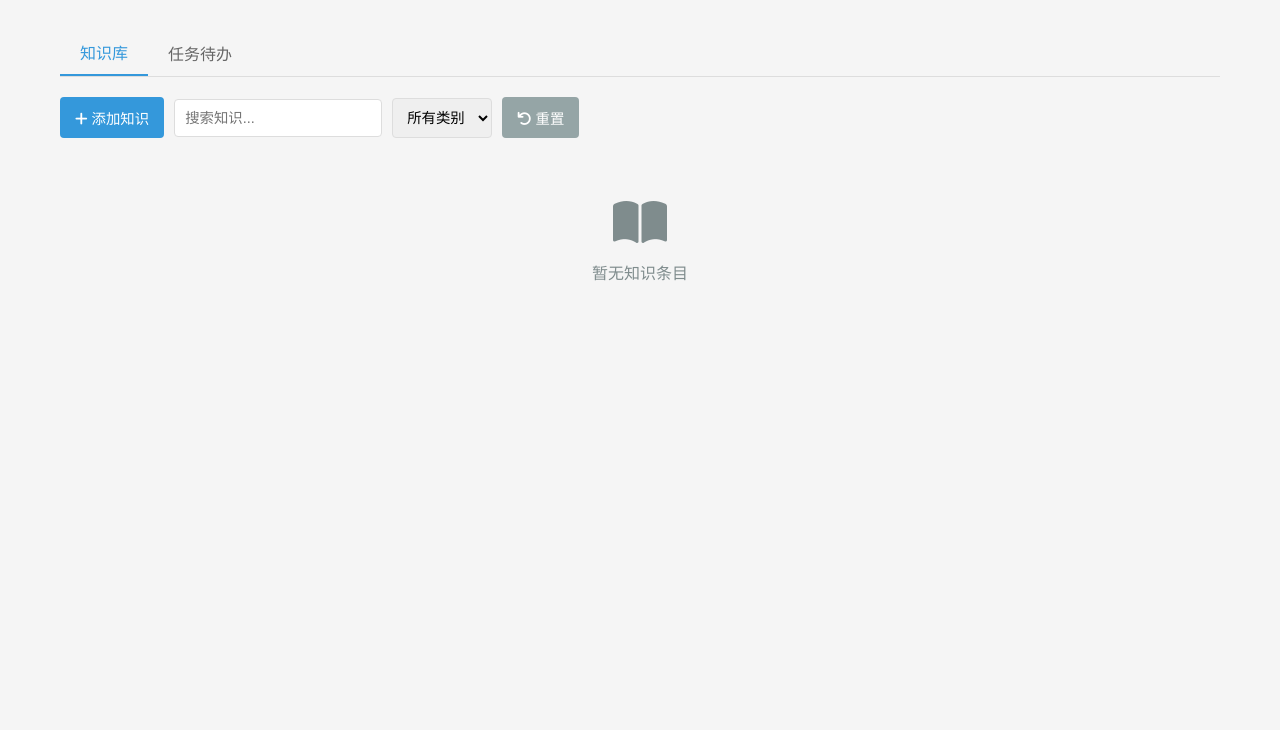
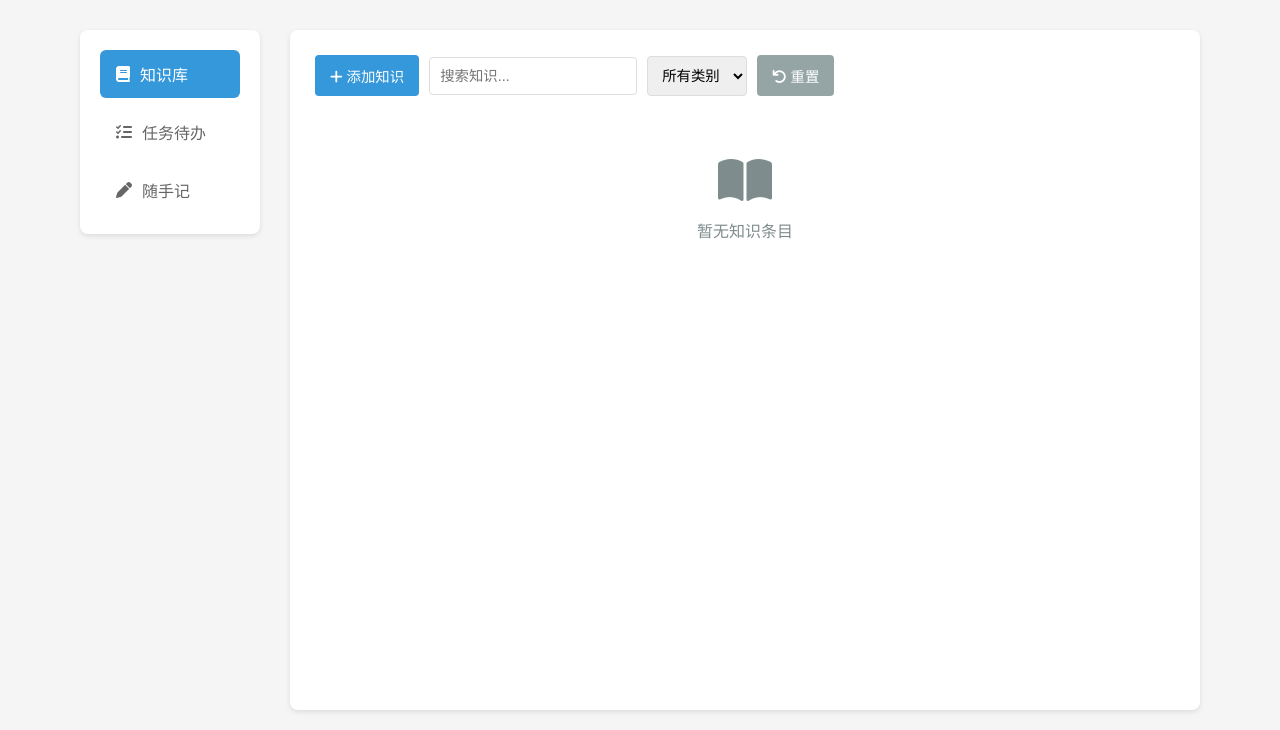
Before and after one commit to liudoudou86/knowledge-tools, a Flask app: page / in a window 1280 px wide. Shown: the part 84-814 px from the top of the page. Before the commit the page ends 365 px from the top, so only its background shows below. Run offline with Flask 2, Linux system fonts and the light colour scheme; data that the repository does not hold is empty.

Commit message:
feat：增加随手记功能

```diff
--- a/app.py
+++ b/app.py
@@ -74,12 +74,12 @@ def init_db():
                 update_time DATETIME DEFAULT CURRENT_TIMESTAMP
             )
         """)
-        conn.commit()
     return new_db
 
 
 def init_db_async():
     """异步初始化数据库"""
+
     def _init():
         result = init_db()
         print("Created new database" if result else "Using existing database")
@@ -88,8 +88,12 @@ def init_db_async():
             with get_db_connection() as conn:
                 cursor = conn.cursor()
                 # 预检查表是否存在，加速后续查询
-                cursor.execute("SELECT name FROM sqlite_master WHERE type='table' AND name='knowledge'")
-                cursor.execute("SELECT name FROM sqlite_master WHERE type='table' AND name='tasks'")
+                cursor.execute(
+                    "SELECT name FROM sqlite_master WHERE type='table' AND name='knowledge'"
+                )
+                cursor.execute(
+                    "SELECT name FROM sqlite_master WHERE type='table' AND name='tasks'"
+                )
         except Exception as e:
             print(f"数据库预加载失败: {e}")
 
@@ -106,7 +110,13 @@ def health_check():
         # 简单检查数据库连接
         with get_db_connection() as conn:
             conn.execute("SELECT 1")
-        return jsonify({"status": "healthy", "message": "服务运行正常", "timestamp": datetime.datetime.now().isoformat()})
+        return jsonify(
+            {
+                "status": "healthy",
+                "message": "服务运行正常",
+                "timestamp": datetime.datetime.now().isoformat(),
+            }
+        )
     except Exception as e:
         return jsonify({"status": "unhealthy", "message": str(e)}), 503
 
--- a/static/css/style.css
+++ b/static/css/style.css
@@ -27,6 +27,71 @@ header h1 {
   font-size: 2.5rem;
 }
 
+/* 新的主布局样式 */
+.main-layout {
+  display: flex;
+  gap: 30px;
+  min-height: calc(100vh - 120px);
+  margin: 0 20px;
+}
+
+.sidebar {
+  width: 180px;
+  background-color: white;
+  border-radius: 8px;
+  box-shadow: 0 2px 5px rgba(0, 0, 0, 0.1);
+  padding: 20px;
+  height: fit-content;
+  margin-left: 0;
+}
+
+.tabs-vertical {
+  display: flex;
+  flex-direction: column;
+  gap: 10px;
+}
+
+.tab-button-vertical {
+  display: flex;
+  align-items: center;
+  gap: 10px;
+  padding: 12px 16px;
+  background: none;
+  border: none;
+  cursor: pointer;
+  font-size: 1rem;
+  color: #666;
+  transition: all 0.3s;
+  border-radius: 6px;
+  text-align: left;
+  width: 100%;
+}
+
+.tab-button-vertical.active {
+  background-color: #3498db;
+  color: white;
+}
+
+.tab-button-vertical:hover {
+  background-color: #f8f9fa;
+  color: #3498db;
+}
+
+.tab-button-vertical.active:hover {
+  background-color: #2980b9;
+  color: white;
+}
+
+.content-area {
+  flex: 1;
+  background-color: white;
+  border-radius: 8px;
+  box-shadow: 0 2px 5px rgba(0, 0, 0, 0.1);
+  padding: 25px;
+  margin-right: 0;
+}
+
+/* 原有的顶部标签样式（现在可以删除或保留作为备用） */
 .tabs {
   display: flex;
   margin-bottom: 20px;
--- a/static/js/script.js
+++ b/static/js/script.js
@@ -286,10 +286,68 @@ function searchKnowledge(keyword) {
 }
 
 /* ===================================================================
+                          随手记相关
+=================================================================== */
+let notesContent = ''
+
+/* -------------- 加载随手记 -------------- */
+async function loadNotes() {
+  // 临时模式：直接显示当前内容，不加载后端数据
+  document.getElementById('simple-notes-editor').value = notesContent
+  updateNotesStatus()
+}
+
+function saveNotes() {
+  // 临时模式：只更新本地变量，不保存到后端
+  notesContent = document.getElementById('simple-notes-editor').value
+  updateNotesStatus()
+}
+
+function clearNotes() {
+  if (confirm('确定清空随手记内容？')) {
+    notesContent = ''
+    document.getElementById('simple-notes-editor').value = ''
+    updateNotesStatus()
+  }
+}
+
+function updateNotesStatus() {
+  const statusElement = document.getElementById('notes-status')
+  const timestampElement = document.getElementById('notes-timestamp')
+
+  statusElement.textContent = '临时模式'
+  statusElement.className = 'unsaved'
+
+  if (notesContent.trim()) {
+    timestampElement.textContent = '内容已输入'
+  } else {
+    timestampElement.textContent = '暂无内容'
+  }
+}
+
+/* -------------- 简单文本编辑器功能 -------------- */
+function setupSimpleNotesEditor() {
+  const editor = document.getElementById('simple-notes-editor')
+
+  // 设置为可编辑模式
+  editor.readOnly = false
+  editor.style.backgroundColor = '#ffffff'
+  editor.style.cursor = 'text'
+
+  // 输入事件：自动保存到本地变量
+  editor.addEventListener('input', throttle(() => {
+    saveNotes()
+  }, 500))
+
+  // 清空按钮
+  document.getElementById('clear-notes-btn').addEventListener('click', clearNotes)
+}
+
+/* ===================================================================
                       标签页 & 模态框 & 初始化
 =================================================================== */
 function setupTabEvents() {
-  const tabButtons = document.querySelectorAll('.tab-button')
+  const tabButtons = document.querySelectorAll('.tab-button-vertical')
   const tabContents = document.querySelectorAll('.tab-content')
 
   tabButtons.forEach(btn => {
@@ -304,6 +362,10 @@ function setupTabEvents() {
       if (tabId === 'knowledge') {
         loadKnowledge()
         loadKnowledgeCategories()
+      }
+      if (tabId === 'notes') {
+        loadNotes()
+        setupSimpleNotesEditor()
       }
     })
   })
--- a/templates/index.html
+++ b/templates/index.html
@@ -24,13 +24,27 @@
         <h1><i class="fas fa-book"></i> 个人知识库工具</h1>
       </header>
 
-      <div class="tabs">
-        <button class="tab-button active" data-tab="knowledge">知识库</button>
-        <button class="tab-button" data-tab="tasks">任务待办</button>
-      </div>
+      <div class="main-layout">
+        <div class="sidebar">
+          <div class="tabs-vertical">
+            <button class="tab-button-vertical active" data-tab="knowledge">
+              <i class="fas fa-book"></i>
+              <span>知识库</span>
+            </button>
+            <button class="tab-button-vertical" data-tab="tasks">
+              <i class="fas fa-tasks"></i>
+              <span>任务待办</span>
+            </button>
+            <button class="tab-button-vertical" data-tab="notes">
+              <i class="fas fa-pen"></i>
+              <span>随手记</span>
+            </button>
+          </div>
+        </div>
 
-      <!-- 知识库管理 -->
-      <div id="knowledge-tab" class="tab-content active">
+        <div class="content-area">
+          <!-- 知识库管理 -->
+          <div id="knowledge-tab" class="tab-content active">
         <div class="action-bar">
           <button id="add-knowledge-btn" class="btn-primary">
             <i class="fas fa-plus"></i> 添加知识
@@ -84,6 +98,30 @@
           <div class="task-list" id="task-list">
             <!-- 任务项会通过 JavaScript 动态添加 -->
           </div>
+        </div>
+      </div>
+
+      <!-- 随手记 -->
+      <div id="notes-tab" class="tab-content">
+        <div class="notes-container">
+          <div class="notes-header">
+            <h2><i class="fas fa-pen"></i> 随手记</h2>
+            <div class="notes-actions">
+              <button id="clear-notes-btn" class="btn-secondary">
+                <i class="fas fa-trash"></i> 清空
+              </button>
+            </div>
+          </div>
+          <div class="simple-notes-container">
+            <textarea id="simple-notes-editor" class="simple-notes-textarea"
+                      placeholder="在这里记录您的想法和笔记..."></textarea>
+          </div>
+          <div class="notes-status">
+            <span id="notes-status">未保存</span>
+            <span id="notes-timestamp"></span>
+          </div>
+        </div>
+      </div>
         </div>
       </div>
     </div>
```
Also changed, not shown: other parts of static/css/style.css (+105 -0 lines).
